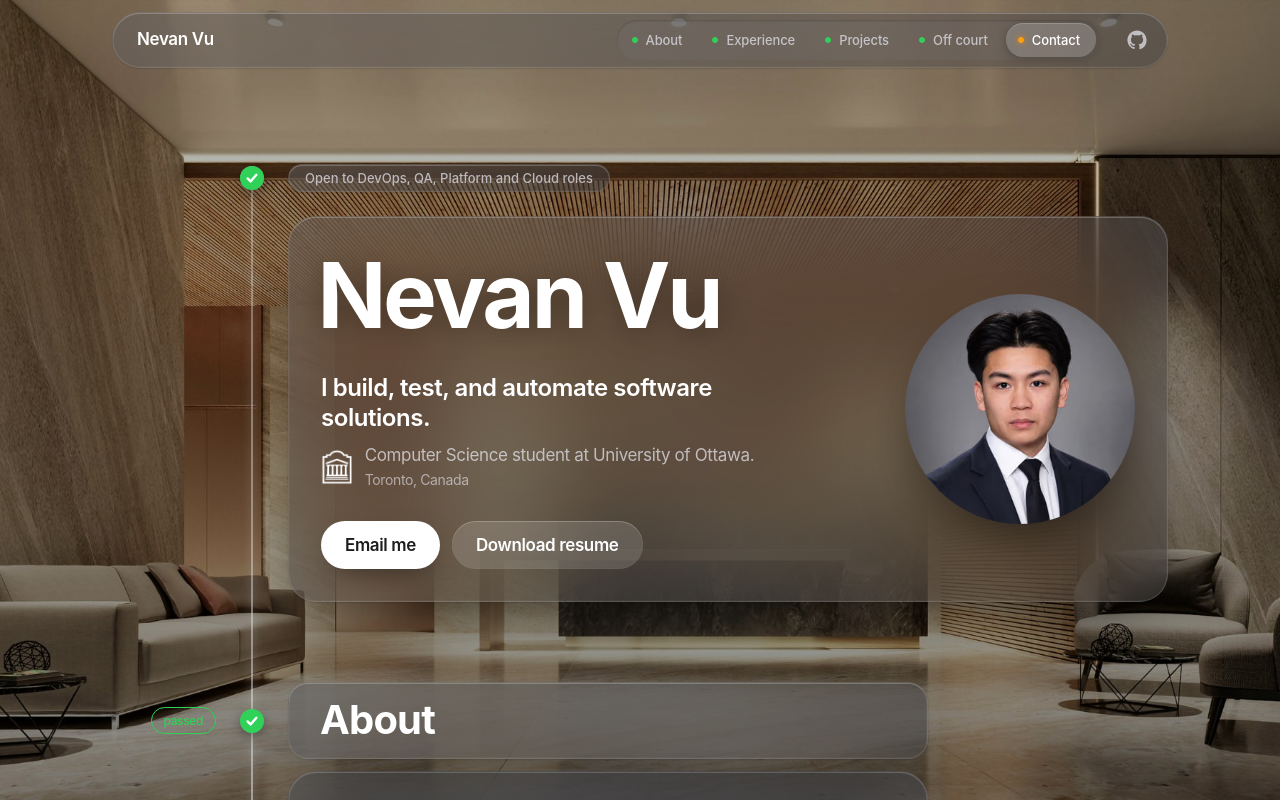
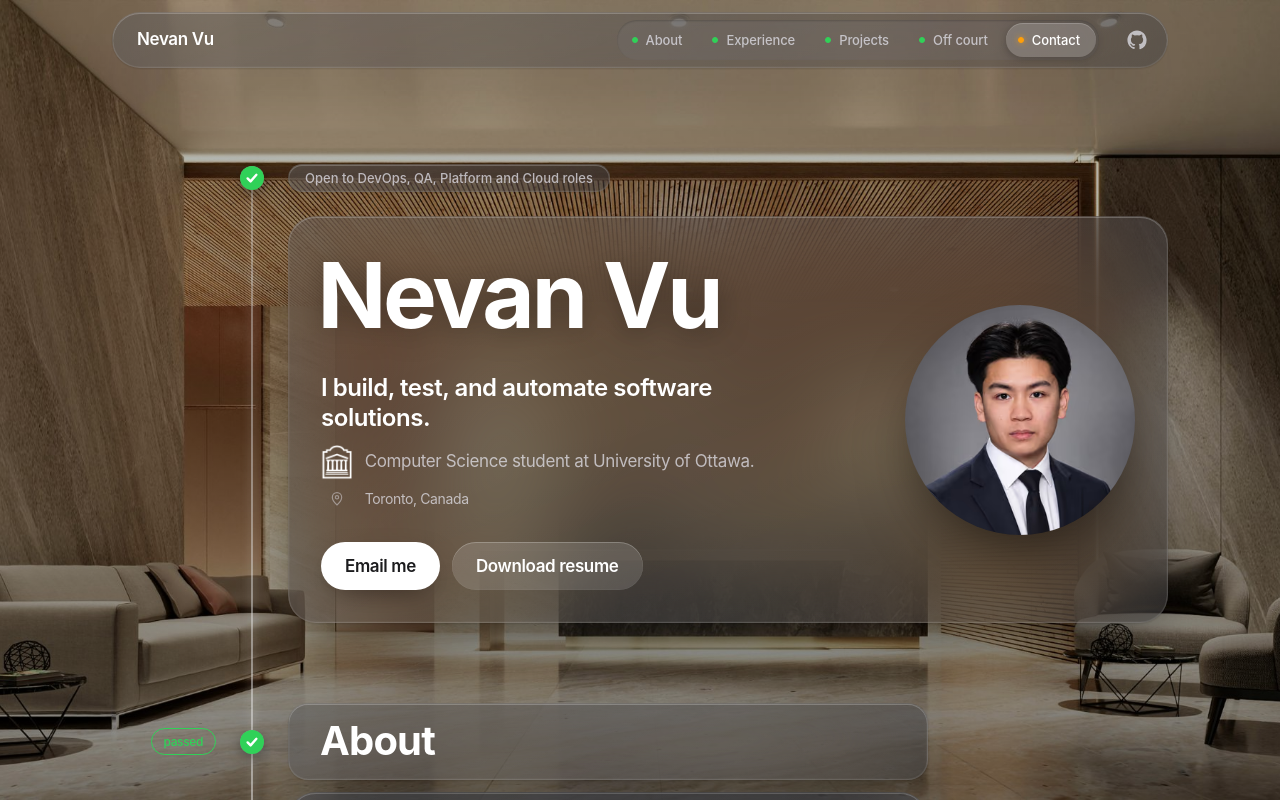
Before and after one commit to nevanvu/nevanvu.github.io, a Next.js app: page / in a window 1280 px wide. Shown: the top 800 px of the page. Built offline with nearby package versions, Linux system fonts and the light colour scheme.

Commit message:
Give each hero fact its own icon row
The uOttawa emblem now sits level with the school line and a pin sits
beside "Toronto, Canada", with both icons centred in a shared column.

Co-Authored-By: Claude Opus 5.5 <noreply@anthropic.com>

```diff
--- a/app/globals.css
+++ b/app/globals.css
@@ -944,12 +944,26 @@ a {
   margin-top: var(--space-6);
 }
 
-.hero-intro {
-  display: flex;
-  align-items: center;
-  gap: var(--space-3);
+/* Each fact sits on its own row; the icons share one centred column so the
+   emblem and the pin line up above each other. */
+.hero-facts {
+  display: grid;
+  grid-template-columns: auto minmax(0, 1fr);
+  column-gap: var(--space-3);
+  row-gap: var(--space-2);
   max-width: 52ch;
   color: var(--ink-2);
+}
+
+.hero-facts li {
+  grid-column: 1 / -1;
+  display: grid;
+  grid-template-columns: subgrid;
+  align-items: center;
+}
+
+.hero-facts li > svg {
+  justify-self: center;
 }
 
 /* uOttawa emblem, recoloured to white ink by an SVG filter (see page.tsx) */
@@ -959,20 +973,16 @@ a {
   height: 2.25rem;
 }
 
-.hero-text > .hero-intro {
+.hero-text > .hero-facts {
   margin-top: var(--space-3);
 }
 
-.hero-intro-text {
-  display: flex;
-  flex-direction: column;
-  line-height: 1.4;
-}
-
 .hero-place {
-  margin-top: 0.125rem;
   font-size: var(--fs-sm);
-  opacity: 0.85;
+}
+
+.hero-place .line-icon {
+  color: var(--brass);
 }
 
 .line-icon {
--- a/app/page.tsx
+++ b/app/page.tsx
@@ -40,7 +40,16 @@ function GitHubIcon() {
   );
 }
 
-// Line icons for the Off court interests.
+function PinIcon() {
+  return (
+    <svg viewBox="0 0 24 24" width="16" height="16" aria-hidden="true" focusable="false" className="line-icon">
+      <path d="M12 21s-7-6.2-7-11.5a7 7 0 0 1 14 0C19 14.8 12 21 12 21Z" />
+      <circle cx="12" cy="9.5" r="2.5" />
+    </svg>
+  );
+}
+
+// Line icons for the Off court interests, drawn to match the pin.
 function InterestIcon({ id }: { id: Interest["id"] }) {
   return (
     <svg viewBox="0 0 24 24" width="20" height="20" focusable="false" className="line-icon">
@@ -224,14 +233,18 @@ export default function Home() {
                 {profile.name}
               </h1>
               <p className="hero-headline reveal">{profile.headline}</p>
-              <p className="hero-intro reveal">
-                <UOttawaMark src={`${base}/uottawa-mark.png`} />
-                {/* School on top, location beneath it, both beside the emblem. */}
-                <span className="hero-intro-text">
+              {/* Two facts, each with its icon in a shared column: the uOttawa
+                  emblem beside the school line, a pin beside the location. */}
+              <ul className="hero-facts reveal">
+                <li>
+                  <UOttawaMark src={`${base}/uottawa-mark.png`} />
                   <span>{profile.intro}</span>
-                  <span className="hero-place">{profile.location}</span>
-                </span>
-              </p>
+                </li>
+                <li className="hero-place">
+                  <PinIcon />
+                  <span>{profile.location}</span>
+                </li>
+              </ul>
               <div className="actions reveal">
                 <a className="button button-primary" href={`mailto:${profile.email}`}>
                   Email me
```
